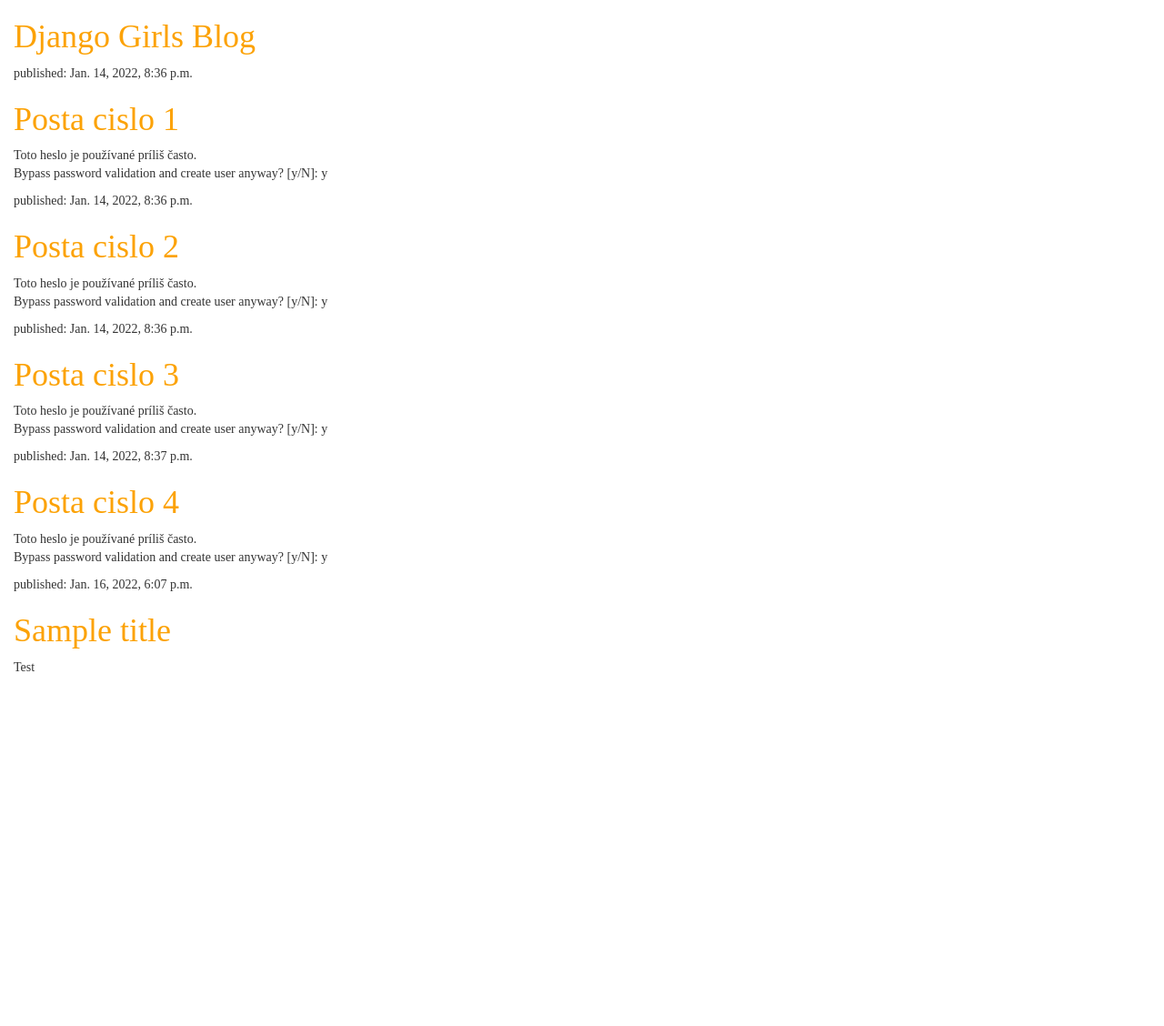
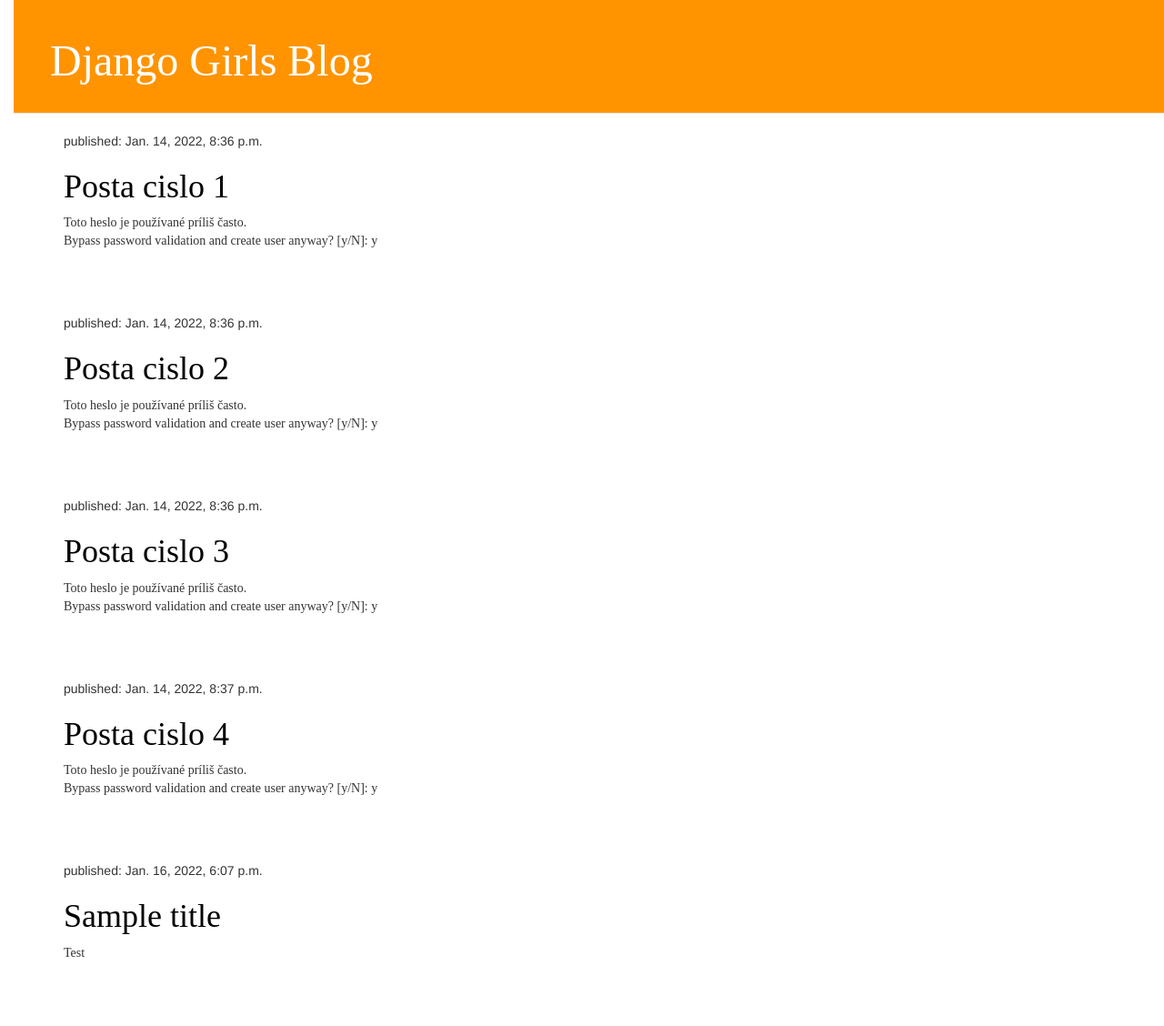
Before and after one commit to tokost/DjangoGirlsProject, a Django app: page / in a window 1280 px wide. Shown: the whole page at 91% size. Before the commit the page ends 738 px from the top, so only its background shows below. Run offline with Django 3.2, Linux system fonts and the light colour scheme; data comes from the database, SQL or seed files in the repository; some libraries are stand-ins or nearby versions; some web fonts are replaced.

Commit message:
doplnenie CSS suboru o triedy t.j. class-y a rozne vyfarbovacky a pod.

```diff
--- a/blog/static/css/blog.css
+++ b/blog/static/css/blog.css
@@ -14,3 +14,40 @@ p {     /*  pouzitie novo instalovaneho fontu Lobster */
    font-weight: normal;
    font-style: normal;
 }
+.page-header {  /* nastylovanie triedy page-header  */
+    background-color: #ff9400;
+    margin-top: 0;
+    padding: 20px 20px 20px 40px;
+}               /* nastylovanie h1, h1 a atd. v triede page-header  */
+.page-header h1, .page-header h1 a, .page-header h1 a:visited, .page-header h1 a:active {
+    color: #ffffff;
+    font-size: 36pt;
+    text-decoration: none;
+}
+.content {  /* nastylovanie triedy content  */
+    margin-left: 40px;
+}
+h1, h2, h3, h4 {    /* nastylovanie h1 az h4  */
+    font-family: 'Lobster', cursive;
+}
+.date {     /* nastylovanie triedy datumu  */
+    color: #828282;
+}
+.save {     /* nastylovanie triedy save pre ulozenie  */
+    float: right;
+}           /* nastylovanie dalsich tried  */
+.post-form textarea, .post-form input {
+    width: 100%;
+}           /* nastylovanie dalsich tried  */
+.top-menu, .top-menu:hover, .top-menu:visited {
+    color: #ffffff;
+    float: right;
+    font-size: 26pt;
+    margin-right: 20px;
+}
+.post {     /* nastylovanie triedy post  */
+    margin-bottom: 70px;
+}           /* nastylovanie dalsich tried  */
+.post h1 a, .post h1 a:visited {
+    color: #000000;
+}
--- a/blog/templates/blog/post_list.html
+++ b/blog/templates/blog/post_list.html
@@ -12,17 +12,25 @@
         <title>Django Girls blog</title>
     </head>
     <body>
-        <div>
+        <div class="page-header"> <!-- Definovanie triedy page-heder -->
             <h1><a href="/">Django Girls Blog</a></h1>
         </div>
         <!-- Kombinacia html s nasimi sablonovymi tagami -->
-        {% for post in posts %}
-            <div>
-                <p>published: {{ post.published_date }}</p>
-                <h1><a href="">{{ post.title }}</a></h1>
-                <p>{{ post.text|linebreaksbr }}</p>
+        <div class="content container">
+            <div class="row">
+                <div class="col-md-8">
+                    {% for post in posts %}
+                        <div class="post">  <!-- Definovanie triedy post -->
+                            <div class="date>
+                                "<p>published: {{ post.published_date }}</p>
+                            </div>
+                            <h1><a href="">{{ post.title }}</a></h1>
+                            <p>{{ post.text|linebreaksbr }}</p>
+                        </div>
+                    {% endfor %}
+                <!-- Všetko čo bude v cykle sa bude opakovať pre každý objekt v zozname -->
+                </div>
             </div>
-        {% endfor %}
-        <!-- Všetko čo bude v cykle sa bude opakovať pre každý objekt v zozname -->
+        </div>
     </body>
 </html>
```
